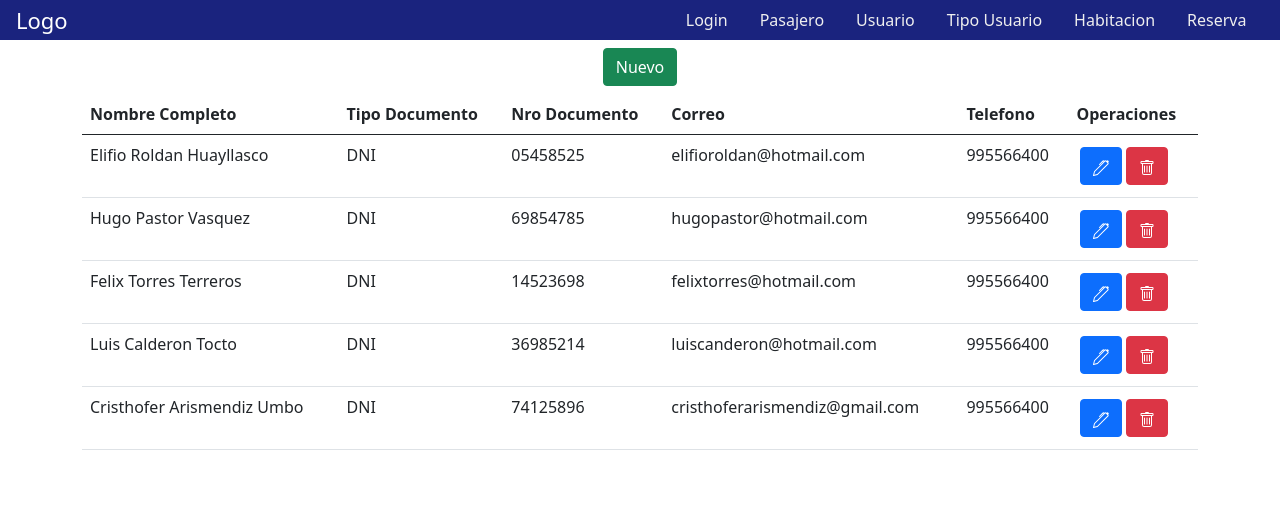
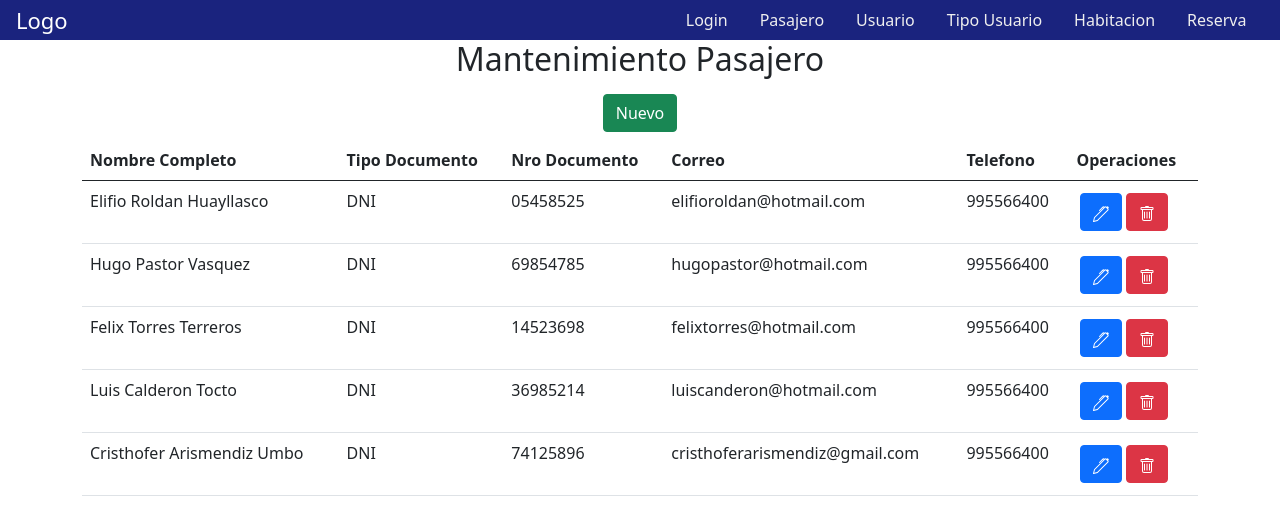
Before and after one commit to extremewhale/ProyectoDAWIIHotel, an Angular app: page / in a window 1280 px wide. Shown: the top 522 px of the page. Built offline with nearby package versions, Linux system fonts and the light colour scheme.

Commit message:
Mantenimientos

```diff
--- a/src/app/habitacion/habitacion-principal/habitacion-principal.component.html
+++ b/src/app/habitacion/habitacion-principal/habitacion-principal.component.html
@@ -1,3 +1,4 @@
+<h2 class="text-dark text-center">Mantenimiento Habitación</h2>
 <div class="d-flex justify-content-center">
     <button class="btn btn-success m-2">Nuevo</button>
 </div>
--- a/src/app/pasajero/pasajero-principal/pasajero-principal.component.html
+++ b/src/app/pasajero/pasajero-principal/pasajero-principal.component.html
@@ -1,3 +1,4 @@
+<h2 class="text-dark text-center">Mantenimiento Pasajero</h2>
 <div class="d-flex justify-content-center">
     <button class="btn btn-success m-2">Nuevo</button>
 </div>
--- a/src/app/tipousuario/tipousuario-principal/tipousuario-principal.component.html
+++ b/src/app/tipousuario/tipousuario-principal/tipousuario-principal.component.html
@@ -1,3 +1,5 @@
+<h2 class="text-dark text-center">Mantenimiento Tipo Usuario</h2>
+
 <div class="d-flex justify-content-center">
     <button class="btn btn-success m-2">Nuevo</button>
 </div>
--- a/src/app/usuario/usuario-principal/usuario-principal.component.html
+++ b/src/app/usuario/usuario-principal/usuario-principal.component.html
@@ -1,3 +1,4 @@
+<h2 class="text-dark text-center">Mantenimiento Usuario</h2>
 <div class="d-flex justify-content-center">
     <button class="btn btn-success m-2">Nuevo</button>
 </div>
```
